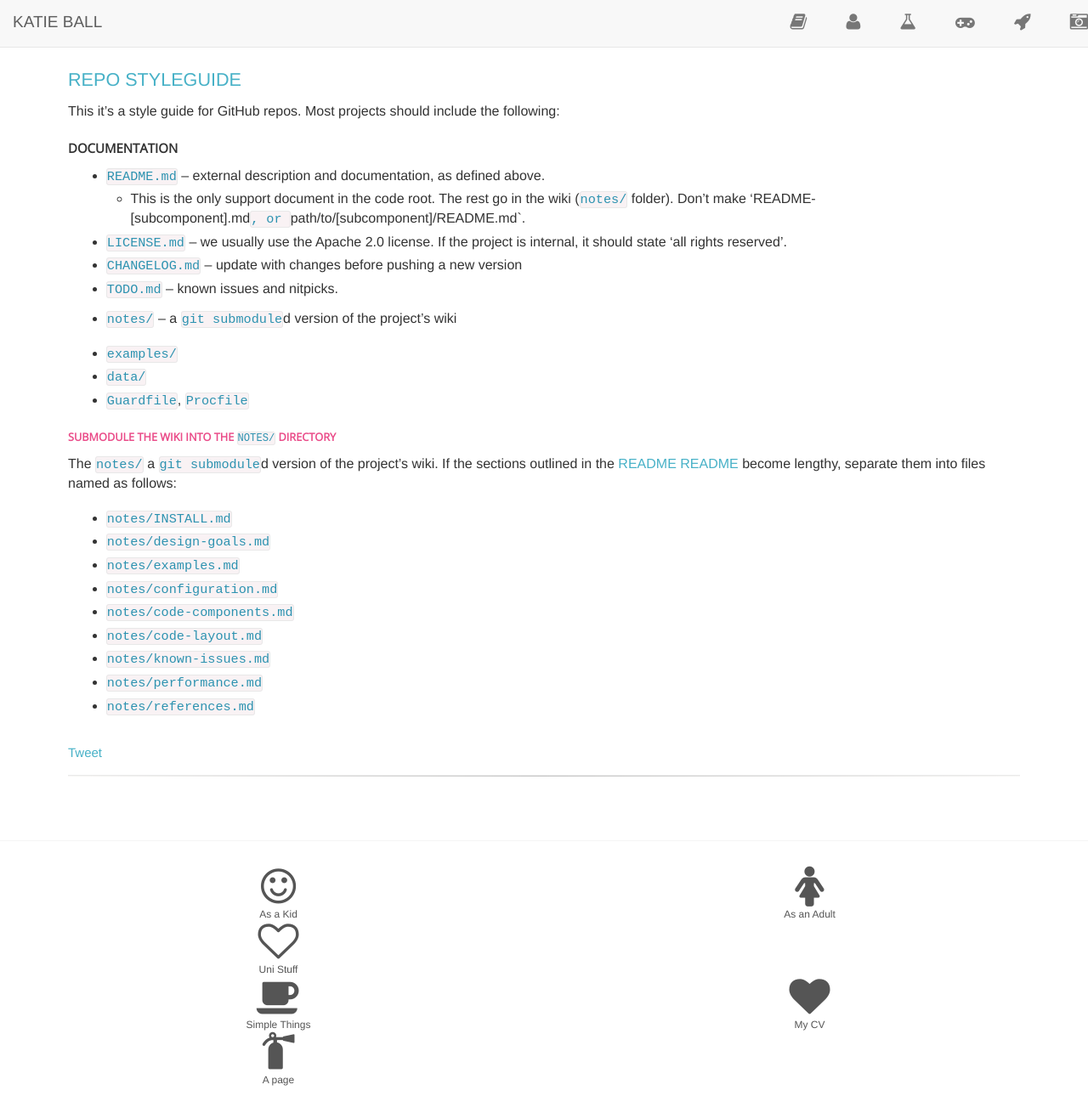
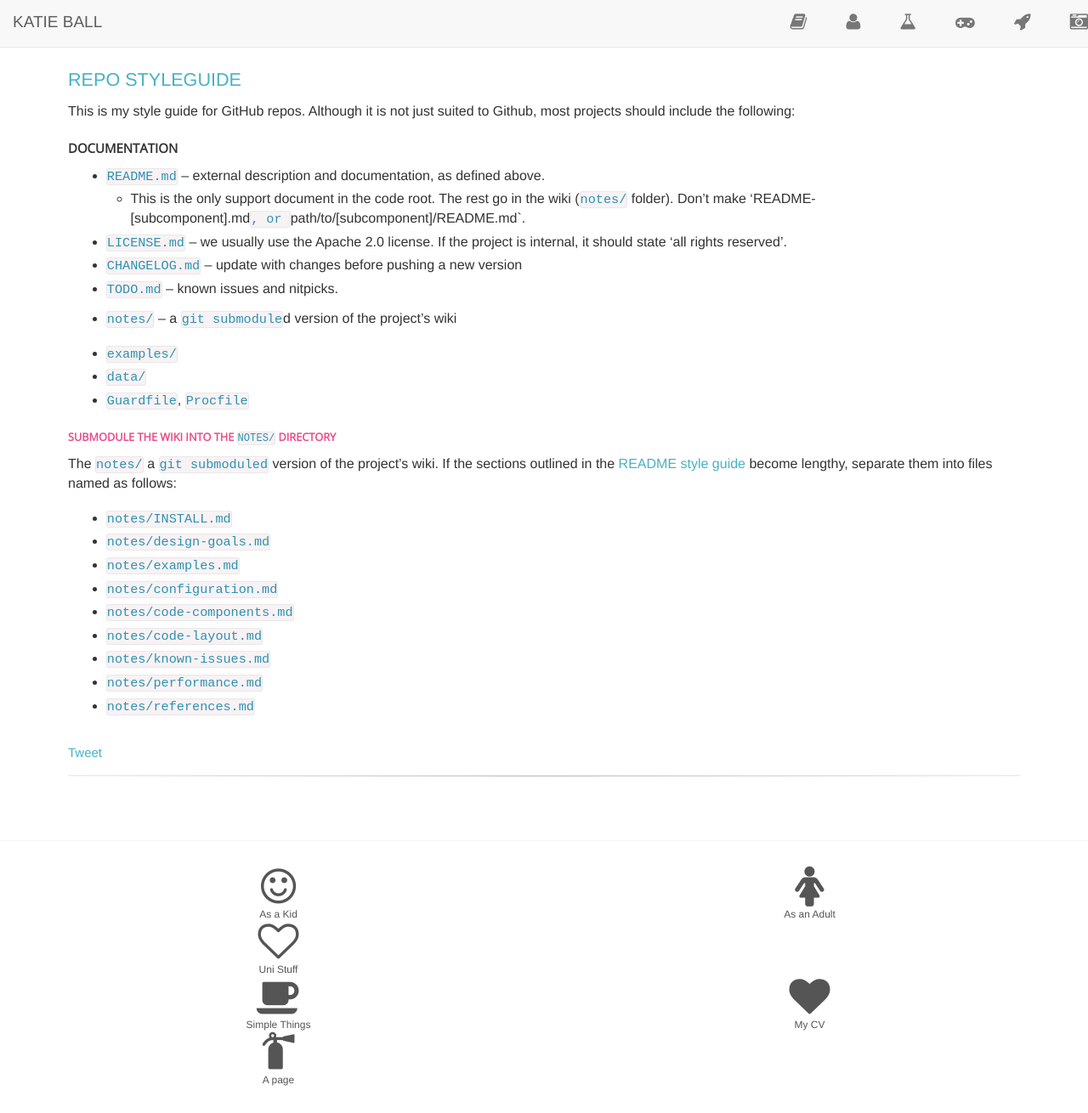
Before and after one commit to roachhd/roachhd.github.io, a Jekyll site: the page built from styleguide/repo/index.md, in a window 1280 px wide and 1310 px high. Shown: the whole window at 85% size. Built offline with Jekyll 4.4.1, drawn with Linux system fonts in a browser that asks for light colours; nearby versions of some CDN libraries; comment, search, counter and statistics services are not loaded.

Commit message:
Update index.md

```diff
--- a/styleguide/repo/index.md
+++ b/styleguide/repo/index.md
@@ -3,7 +3,7 @@ layout: inner
 title: Repo Styleguide
 ---
 
-This it's a style guide for GitHub repos. Most projects should include the following:
+This is my style guide for GitHub repos. Although it is not just suited to Github, most projects should include the following:
 
 ## Documentation
 
@@ -21,7 +21,7 @@ This it's a style guide for GitHub repos. Most projects should include the follo
 
 ### Submodule the wiki into the `notes/` directory
 
-The `notes/` a `git submodule`d version of the project's wiki. If the sections outlined in the [README README](https://github.com/infochimps-labs/style_guide/blob/master/style-guide-for-readme-files.md) become lengthy, separate them into files named as follows:
+The `notes/` a `git submoduled` version of the project's wiki. If the sections outlined in the [README style guide](/Readme/) become lengthy, separate them into files named as follows:
   - `notes/INSTALL.md`
   - `notes/design-goals.md`
   - `notes/examples.md`
```
